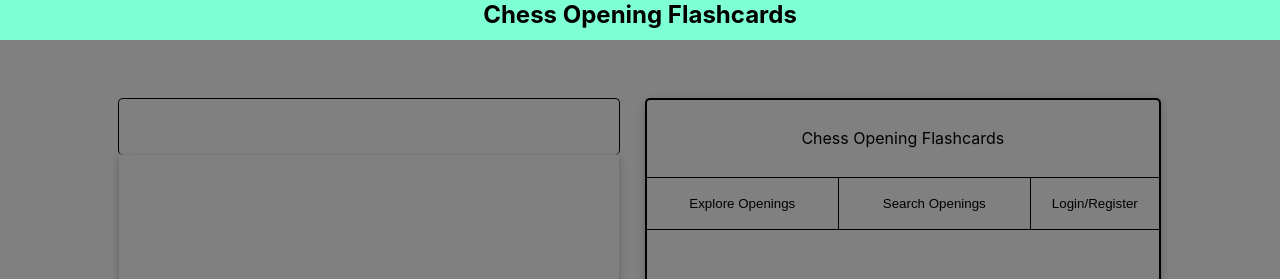
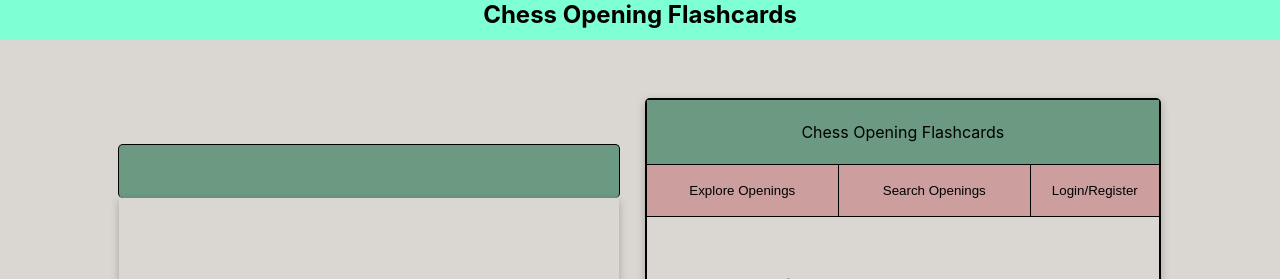
Before and after one commit to christiantumandao/ChessOpeningFlashcardsFrontend, a React (Create React App) app: page / in a window 1280 px wide. Shown: the top 279 px of the page. Built offline with nearby package versions, Linux system fonts and the light colour scheme; no server answers.

Commit message:
Added api call to lichess

```diff
--- a/src/App.css
+++ b/src/App.css
@@ -12,6 +12,7 @@
   text-align: center;
 
   height: 100vh;
+
 }
 
 #title {
@@ -37,7 +38,7 @@
     align-items: center;
 
 
-    background-color: grey;
+    background-color: #DAD7D2;
 
     overflow-y: scroll;
 
@@ -55,9 +56,11 @@
   min-width: 500;
   max-width: 50%;
 
+
 }
 
 #left-display-header {
+  background-color:#6b9981;
   width: 100%;
   height: 7vh;
   max-height: 100px;
@@ -77,6 +80,42 @@
 
 
 }
+
+
+
+
+#opening-name {
+  font-size: 2.25vh;
+  height: 50%;
+}
+
+#opening-moves {
+  font-size: 1.75vh;
+  height: 50%;
+}
+
+#opening-buttons {
+    height: 10%;
+    width: 100%;
+
+    display: flex;
+    flex-direction: row;
+    justify-content: center;
+    align-items: center;
+
+
+}
+
+.opening-btn {
+  border: none;
+  background-color: transparent;
+
+  border: 1px solid black;
+  padding: 1em;
+  border-radius: 5px;
+  box-shadow: rgba(0, 0, 0, 0.24) 0px 3px 8px;
+}
+
 
 
 #board {
@@ -104,6 +143,8 @@
   justify-content: space-around;
   align-items: center;
   padding-top: 1vh;
+
+
 
 }
 
@@ -133,7 +174,8 @@
 }
 
 #right-display-header {
-  height: 12%;
+  background-color: #6b9981;
+  height: 10%;
   border-bottom: 1px solid black;
 
   display: flex;
@@ -159,14 +201,14 @@
 #right-display-subheader > button {
   height: 100%;
   border: none;
-  background-color: grey;
+  background-color: rgb(204, 158,158);
 
 
 
 }
 
 #right-display-subheader > button:hover {
-  background-color: rgba(255,255,255,.5);
+  background-color: rgba(204, 158, 158, 0.199);
 }
 
 #right-display #login-button {
@@ -240,7 +282,7 @@ div > .tech-stack {
 
 @media (max-width: 1000px) {
   #App {
-    height: 200vh;
+    height: 250vh;
     width: 100%;
   }
   #title {
@@ -248,12 +290,12 @@ div > .tech-stack {
     width: 100%;
   }
   #body {
-    height: 180vh;
+    height: 200vh;
     width: 100%;
 
     display: flex;
     flex-direction: column;
-    justify-content: center;
+    justify-content: flex-start;
     align-items: center;
 
     background-color: grey;
@@ -292,8 +334,11 @@ div > .tech-stack {
     height: 5vh;
     display: flex;
     flex-direction: row;
-    background-color: red;
     margin-top: 1vh;
 
   }
+
+  #right-display {
+    width: 90vw;
+  }
 }
--- a/src/App.js
+++ b/src/App.js
@@ -15,6 +15,7 @@ function App() {
   const [colorOrientation, setOrientation] = useState('white');
   const [undoBool, setUndo] = useState(false);
 
+  const [leftDisplayHeader, setLeftDisplayHeader] = useState(['Play a move to begin',""]); // name,
   const [rightDisplayHeader, setRightDisplayHeader] = useState('Chess Opening Flashcards');
   const [rightDisplaySubheader, setRightDisplaySubheader] = useState([]);
   const [rightDisplayTabs, setRightDisplayTabs] = useState([]); // MUST BE array to map properly
@@ -24,29 +25,43 @@ function App() {
   const [history, setHistory] = useState("");
   const [moveCount, setMoveCount] = useState(0);
 
-  useEffect(()=>{
-    console.log(history);
-  }, [history])
+  const lichessApiPath_fen ="https://explorer.lichess.ovh/masters?fen= ";
 
+
+  // USE EFFECTS
+
+  // updating the opening name under explore
   useEffect(() => {
+    // make if else statement to not execute this if fen is chess init position
     let currFen = game.fen();
-    currFen = currFen.substring(0, currFen.length -6);
-    let url_fen = currFen.replaceAll(' ', "%20");
-    console.log("FEN:", currFen);
+    let axios_url = lichessApiPath_fen+currFen;
+    axios(axios_url)
+    .then(response => {
+      console.log("move history", game.history());
+      if (response.data.opening.name!==null) {
+        let openingName  = response.data.opening.name;
+        setLeftDisplayHeader([openingName, ("eco: "+response.data.opening.eco)]);
+      }
 
-    let axios_url = axios_base_url+"?moves="+url_fen;
-    console.log("url: ", axios_url);
-
+  })
+    .catch(error => {
+      setLeftDisplayHeader(["",""])
+    });
   }, [game.fen()])
 
+
+// HANDLE METHODS
   const handleMove = (fromSquare, toSquare) => {
     try {
+      // updating game
       var newGame = new Chess(game.fen());
       var move = newGame.move({
           from: fromSquare,
           to: toSquare,
           promotion: 'q'
       });
+
+      // changing history
       if (game.turn()==='w') {
         setHistory(history + " "+String(moveCount+1)+'. '+toSquare);
         setMoveCount(moveCount+1);
@@ -61,8 +76,6 @@ function App() {
       console.log("move failed");
     }
 
-
-
   }
 
   const swapOreintation = () => {
@@ -76,8 +89,13 @@ function App() {
     setGame(new Chess());
     setHistory('');
     setMoveCount(0);
+    setLeftDisplayHeader(['','']);
   }
 
+  const getButtonClass = () => {
+    if (leftDisplayHeader[1]==="") return "display-none";
+    else return "opening-btn btn-queue";
+  }
 
   return (
     <div className="App">
@@ -90,8 +108,16 @@ function App() {
 
             <div id="left-display">
 
+            <div id="opening-buttons">
+                    <button className={getButtonClass()}>Add to queue</button>
+            </div>
+
               <div id="left-display-header">
-                 { }
+
+                    <p id="opening-name"> { leftDisplayHeader[0] }</p>
+                    <p id="opening-moves"> { leftDisplayHeader[1]}</p>
+
+
               </div>
 
               <div id="board" >
@@ -103,11 +129,7 @@ function App() {
                   onPieceDrop = { handleMove }
 
                   boardOrientation = { colorOrientation }
-
                   showNotation = { true }
-
-
-
                  />
 
               </div>
@@ -115,7 +137,6 @@ function App() {
               <div id="board-buttons">
 
                 <button id="undo"
-                  onClick = { handleUndo }
                   >Undo</button>
 
                 <button id ="flip"
```
